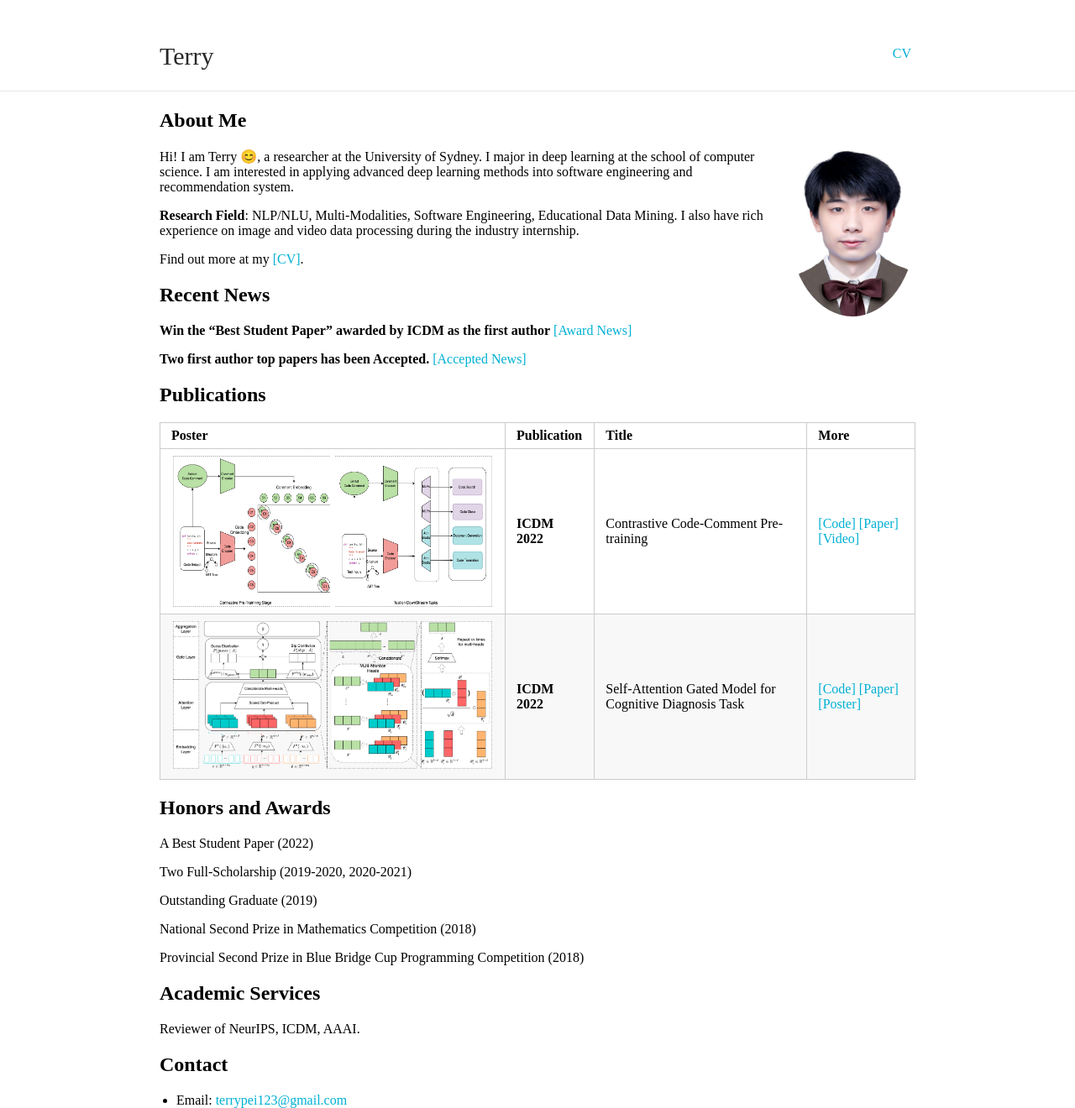
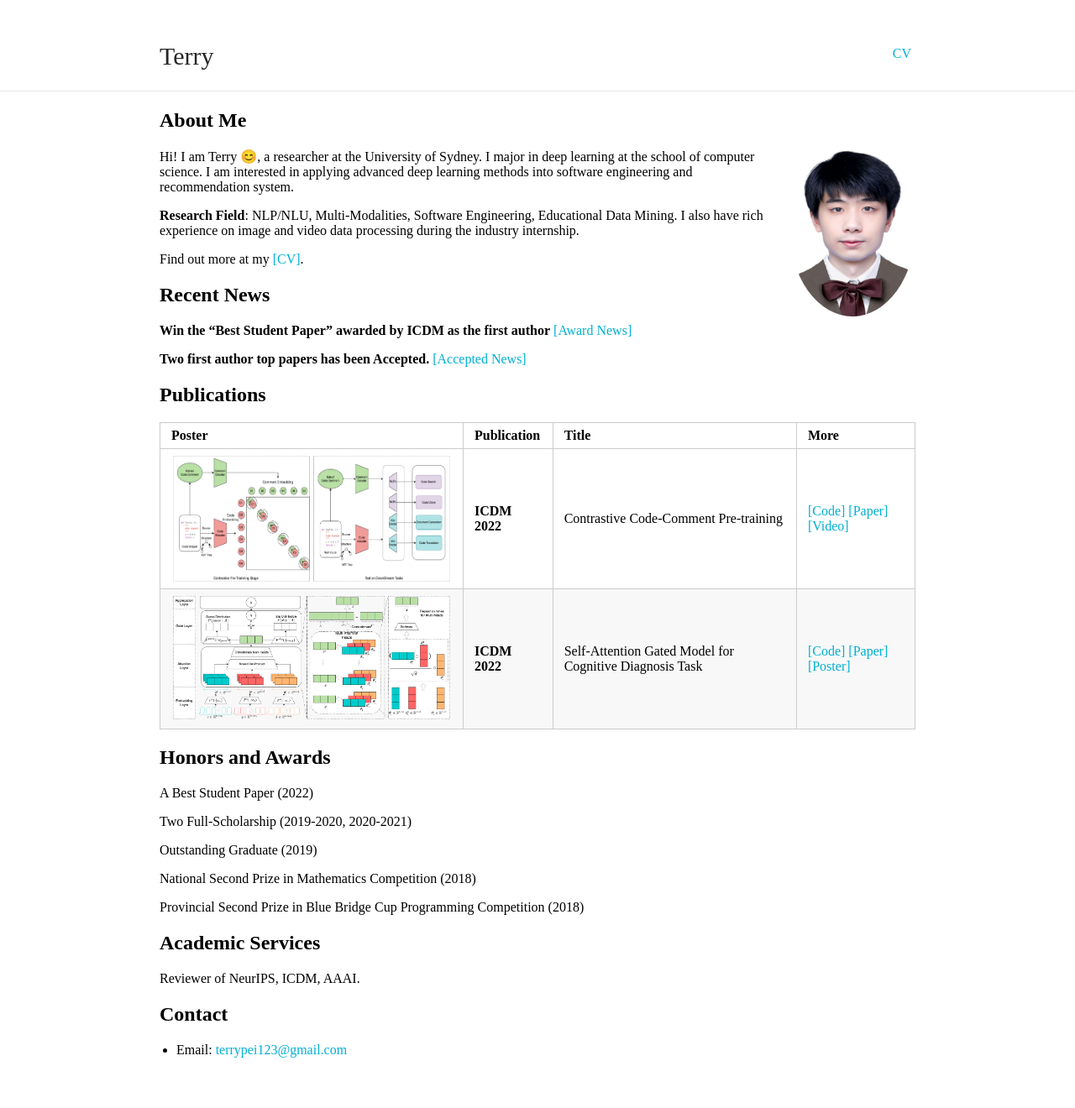
Before and after one commit to TerryPei/Terry000.github.io-1, a Jekyll site: the page built from index.md, in a window 1280 px wide. Shown: the whole page at 84% size. Built offline with Jekyll 4.4.1, drawn with Linux system fonts in a browser that asks for light colours; our own code applies the rules of GitHub Pages for plain Markdown files; after the commit the page ends 1260 px from its top, so only the background shows below that.

Commit message:
Update typography.scss

```diff
--- a/_sass/typography.scss
+++ b/_sass/typography.scss
@@ -54,8 +54,8 @@
         }
     }
     .paper-picture {
-        height: 180px;
-        width: 380px;
+        height: 150px;
+        width: 330px;
         position: relative;
         margin: 2px 2px 2px 2px;
         float: right;
```
